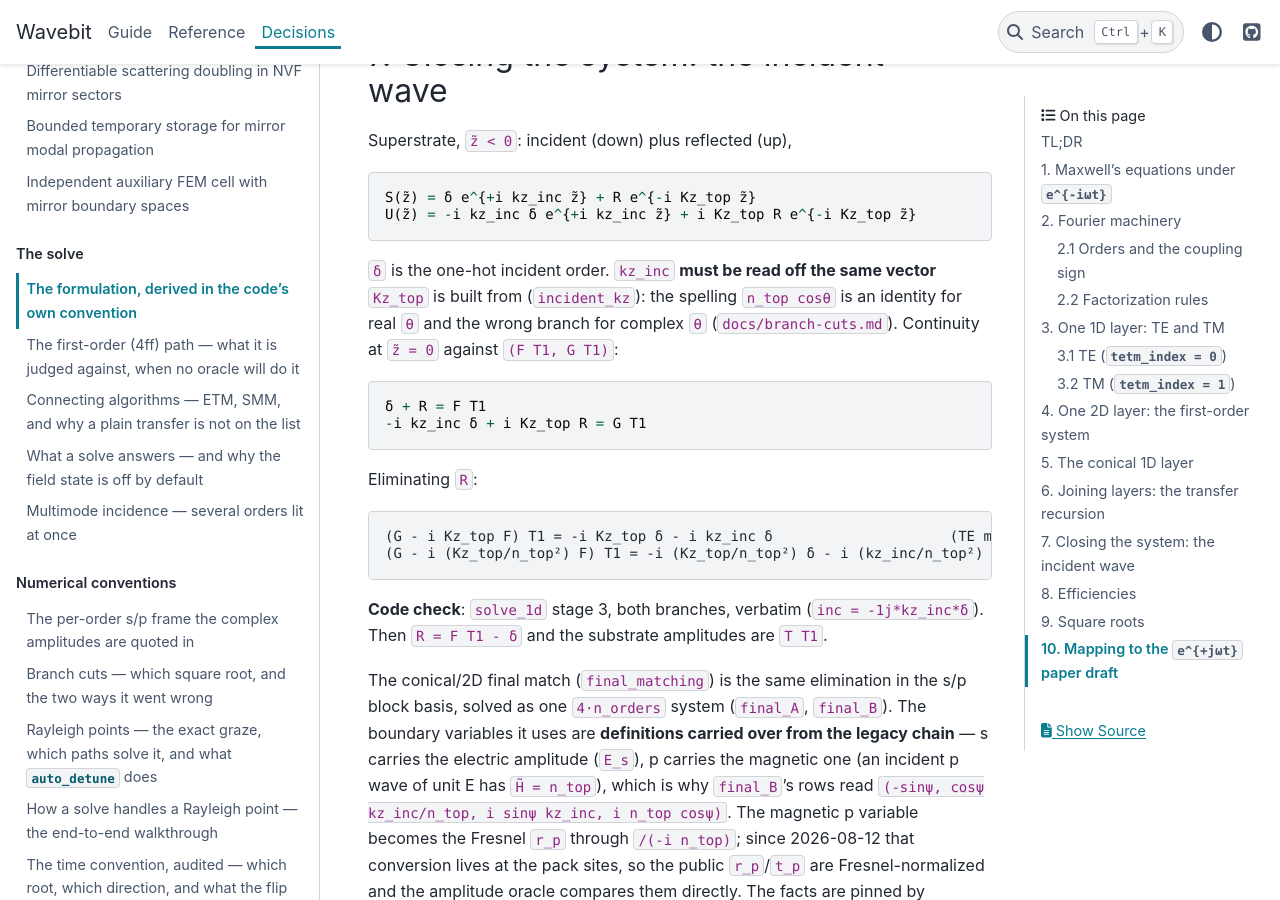
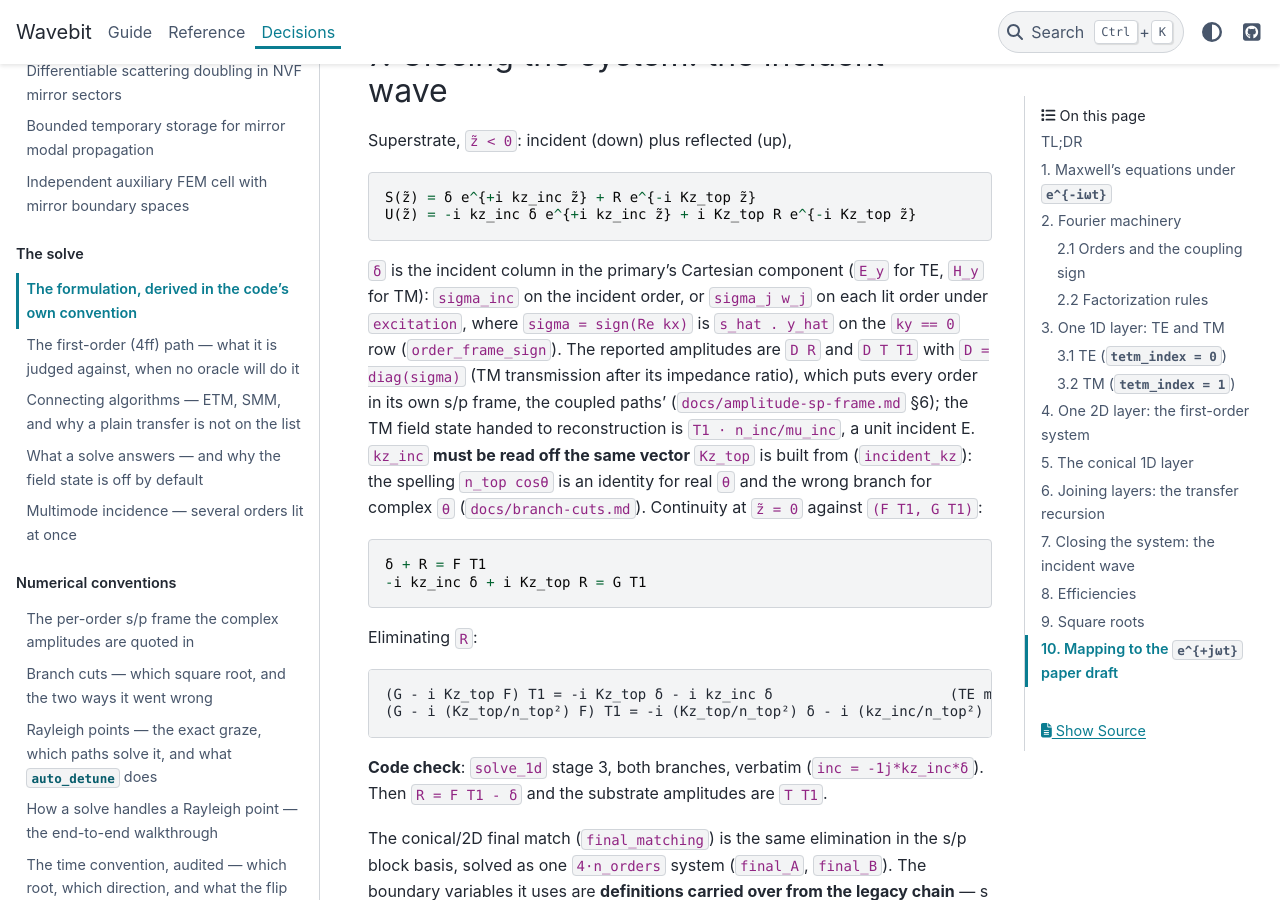
Before and after one commit to fieldalgo/wavebit, a Sphinx documentation site: the page built from docs/formulation.md, in a window 1280 px wide and 900 px high, scrolled down 8806 px. Built offline with Sphinx 7.4.7 and the PyData theme 0.15.4, drawn with Linux system fonts in a browser that asks for light colours.

Commit message:
docs: the pure 1D path joins the per-order frame -- the record
The places the previous three commits left saying the old thing, outside
the contract text that moved with the code.

- docs/formulation.md section 7: the incident column delta is sigma_inc on
  the incident order (sigma_j w_j under excitation) in the primary's
  Cartesian component, the reported amplitudes are D R and D T T1, and the
  TM field state is T1 n_inc/mu_inc.
- tests/references/README.md: RETICOLO's own 1D and conical amplitudes
  differ by sign(kx_m) sign(kx_inc) (measured on V10 by the investigation);
  this solver's pure 1D path matched RETICOLO's 1D path and now matches its
  conical one, so a per-order comparison against RETICOLO's 1D path applies
  the relation at the comparison. None does today (the complex-kx golden's
  r0 is specular). res2's per-order Cartesian E and H are named as the
  frame-free next golden.
- docs/half-space-power-audit.md: "pure-1D TM sets the incident H to 1"
  stays true of its power arithmetic; one parenthesis says the field state
  is unit E since 2026-09-27.
- tutorials/07: after the three-beam cell, why the -1 beam arrives along -y
  and what sum(R) was before (0.4933 -> 0.3701); the relabelling identity
  on the ky = 0 row holds only while no order sits at exactly kx = 0 in one
  spelling and a rounding away in the other; the per-order-polarization
  cell fills the p half as the port variable it is (-1j*h*a_p) and reads
  r_p back out of it, with the text saying S11 returns -r_p per unit of it.
  Executed under the lock (wavebit.__file__ asserted inside the kernel,
  not written back, committed notebook stays output-free): every cell ran,
  cell 6 sums to R = 0.370091, energy closes to 1e-15, and cell 9's
  relabelling still agrees to 3.6e-9.

Co-Authored-By: Claude Opus 5.5 <noreply@anthropic.com>

````diff
--- a/docs/formulation.md
+++ b/docs/formulation.md
@@ -358,7 +358,13 @@ S(z̃) = δ e^{+i kz_inc z̃} + R e^{-i Kz_top z̃}
 U(z̃) = -i kz_inc δ e^{+i kz_inc z̃} + i Kz_top R e^{-i Kz_top z̃}
 ```
 
-`δ` is the one-hot incident order. `kz_inc` **must be read off the same vector**
+`δ` is the incident column in the primary's Cartesian component (`E_y` for TE, `H_y` for
+TM): `sigma_inc` on the incident order, or `sigma_j w_j` on each lit order under
+`excitation`, where `sigma = sign(Re kx)` is `s_hat . y_hat` on the `ky == 0` row
+(`order_frame_sign`). The reported amplitudes are `D R` and `D T T1` with `D = diag(sigma)`
+(TM transmission after its impedance ratio), which puts every order in its own s/p frame,
+the coupled paths' (`docs/amplitude-sp-frame.md` §6); the TM field state handed to
+reconstruction is `T1 · n_inc/mu_inc`, a unit incident E. `kz_inc` **must be read off the same vector**
 `Kz_top` is built from (`incident_kz`): the spelling `n_top cosθ` is an identity for real
 `θ` and the wrong branch for complex `θ` (`docs/branch-cuts.md`). Continuity at `z̃ = 0`
 against `(F T1, G T1)`:
````
Also changed, not shown: docs/README.md (+1 -1 lines), docs/amplitude-sp-frame.md (+3 -1 lines), docs/half-space-power-audit.md (+3 -1 lines), 2 other files.
